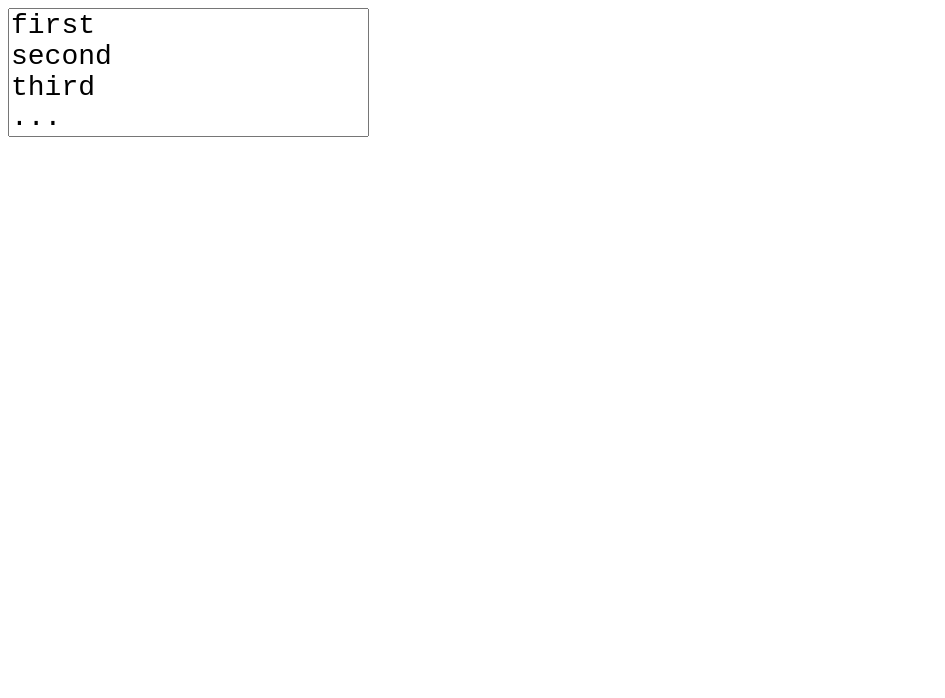
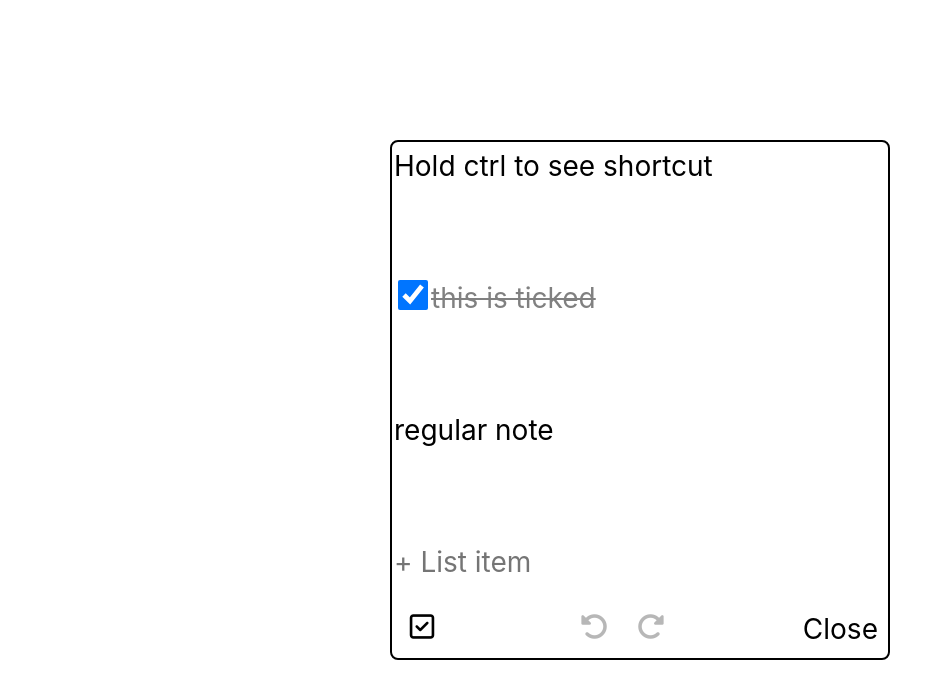
Before and after one commit to AdityaAnuragi/notes-app, a React (Vite) app: page / in a window 1280 px wide. Shown: the top 698 px of the page, without its empty margins (0-945 px from the left). Built offline with nearby package versions, Linux system fonts and the light colour scheme.

Commit message:
open note works with module css

```diff
--- a/src/App.jsx
+++ b/src/App.jsx
@@ -3,10 +3,10 @@
 // import "./App.css"
 // import useThrottle from "./customHooks/useThrottle"
 // import { TooltipButtonWrapper } from "./components/tooltipButton"
-// import { OpenNote } from "./components/OpenNote"
-import { NoteInHomePage } from "./components/NoteInHomePage"
+import { OpenNote } from "./components/OpenNote"
+// import { NoteInHomePage } from "./components/NoteInHomePage"
 function App() {
-  return <NoteInHomePage />
+  return <OpenNote />
 }
 
 export default App
--- a/src/components/OpenNote.jsx
+++ b/src/components/OpenNote.jsx
@@ -301,24 +301,25 @@ function OpenNote() {
   }, [])
   const aVar = useRef();
   return (
-    <div id="spanningTheWholeViewWidthAndHeightWrapper" ref={aVar}>
-      <div id="individualNoteContainer" >
-        <div id="elementContainer">
+    <div className={openNoteStyle.spanningTheWholeViewWidthAndHeightWrapper} ref={aVar}>
+      <div className={openNoteStyle.individualNoteContainer} >
+        <div className={openNoteStyle.elementContainer}>
           {filteredHistory.current[filteredHistory.current.length + pointer] && filteredHistory.current[filteredHistory.current.length + pointer].map((element, index) => {
             return (
-              <div className="textAreaContainer" key={index} style={{ display: "flex", justifyContent: "space-between", alignItems: "flex-start" }} >
-                <div className="inputAndTextAreaSubWrapper" style={{ display: "flex", alignItems: "flex-start" }}>
-                  {element.category.isCheckBox && <input type="checkbox" checked={filteredHistory.current[filteredHistory.current.length + pointer][index].category.isChecked} onChange={() => handleCheckChange(index)} />}
-                  <textarea style={getStyles(index)} value={filteredHistory.current[filteredHistory.current.length + pointer][index].data} className="textarea" ref={(node) => {
+              <div className={openNoteStyle.textAreaContainer} key={index} style={{ display: "flex", justifyContent: "space-between", alignItems: "flex-start" }} >
+                <div className={openNoteStyle.inputAndTextAreaSubWrapper} style={{ display: "flex", alignItems: "flex-start" }}>
+                  {element.category.isCheckBox && <input className={openNoteStyle.input} type="checkbox" checked={filteredHistory.current[filteredHistory.current.length + pointer][index].category.isChecked} onChange={() => handleCheckChange(index)} />}
+                  <textarea style={getStyles(index)} value={filteredHistory.current[filteredHistory.current.length + pointer][index].data} className={openNoteStyle.textarea} ref={(node) => {
                     callbackForRef(node, index)
                     textareas.push(node)
                   }} onChange={(e) => handleTextChange(e, index)} onKeyDown={(e) => handleKeyDown(e, index)} onFocus={() => handleOnFocus(index)} />
                 </div>
-                <div className="twoButtonContainer">
+                <div className={openNoteStyle.twoButtonContainer}>
                   <TooltipButtonWrapper
                     shortcut="Enter"
                     buttonProps={{
-                      className: "listItemButtons roundedButton",
+                      // className: "listItemButtons roundedButton ",
+                      className: openNoteStyle.listItemButtons + " " + openNoteStyle.roundedButton + " ",
                       onClick: () => handleCtrlEnter(index)
                     }}
                     logoName="fa-solid fa-plus"
@@ -330,7 +331,8 @@ function OpenNote() {
                   <TooltipButtonWrapper
                     shortcut="Shift+Enter"
                     buttonProps={{
-                      className: "listItemButtons roundedButton",
+                      // className: "listItemButtons roundedButton ",
+                      className: openNoteStyle.listItemButtons + " " + openNoteStyle.roundedButton + " ",
                       onClick: () => deleteElement(index)
                     }}
                     logoName="fa-solid fa-trash"
@@ -342,29 +344,31 @@ function OpenNote() {
               </div>
             )
           })}
-          <div className="textAreaContainer">
-            <textarea id="addNewItemTextArea" className="textarea" placeholder="+ List item" ref={(node) => {
+          <div className={openNoteStyle.textAreaContainer}>
+            <textarea id="addNewItemTextArea" className={openNoteStyle.textarea} placeholder="+ List item" ref={(node) => {
               handleFocusingAddListItemWhenNoElementsInState(node)
               addNewItemTextAreaRef.current = node
             }} onChange={handleAddListItem} />
           </div>
         </div>
-        <footer>
+        <footer className={openNoteStyle.footer}>
           <TooltipButtonWrapper
             shortcut="/"
             buttonProps={{
-              className: "roundedButton",
+              // className: "roundedButton ",
+              className: openNoteStyle.roundedButton + " ",
               onClick: () => handleCtrlSlash(indexOfCurrentlyFocusedElement.current)
             }}
             logoName="fa-regular fa-square-check"
             textareas = {textareas}
           />
-          <div id="undoRedoContainer">
+          <div className={openNoteStyle.undoRedoContainer}>
 
             <TooltipButtonWrapper
               shortcut="Z"
               buttonProps={{
-                className: "roundedButton",
+                className: openNoteStyle.roundedButton + " ",
+                // className: "roundedButton ",
                 onClick: handleUndo,
                 disabled: pointer * -1 === filteredHistory.current.length,
                 style: { cursor: (pointer * -1 === filteredHistory.current.length) ? "not-allowed" : "auto" }
@@ -376,7 +380,7 @@ function OpenNote() {
             <TooltipButtonWrapper
               shortcut="Y"
               buttonProps={{
-                className: "roundedButton",
+                className: openNoteStyle.roundedButton + " ",
                 onClick: handleRedo,
                 disabled: pointer === -1,
                 style: { cursor: pointer === -1 ? "not-allowed" : "auto" }
@@ -387,7 +391,7 @@ function OpenNote() {
 
             {/* Redo button */}
           </div>
-          <button>Close</button>
+          <button className={openNoteStyle.button}>Close</button>
         </footer>
       </div>
     </div>
--- a/src/components/OpenNote.module.css
+++ b/src/components/OpenNote.module.css
@@ -1,20 +1,22 @@
-#spanningTheWholeViewWidthAndHeightWrapper {
+/* i button textarea input */
+
+.spanningTheWholeViewWidthAndHeightWrapper {
   display: flex;
 }
 
 @media (min-width: 500px) {
-  #individualNoteContainer {
+  .individualNoteContainer {
     min-width: 500px;
     max-width: 500px;
     /* this is to make sure that width remains constant otherwise it'll look bad */
   }
-  #spanningTheWholeViewWidthAndHeightWrapper {
+  .spanningTheWholeViewWidthAndHeightWrapper {
     align-items: center;
   }
 }
 
 @media (max-width: 500px) {
-  #individualNoteContainer {
+  .individualNoteContainer {
     min-width: 300px;
     max-width: 300px;
     /* width: 300px; this is to make sure that width remains constant otherwise it'll look bad */
@@ -23,10 +25,10 @@
 }
 
 @media (min-width : 426px) {
-  textarea,button {
+  .textarea,.button {
     font-size: 28px;
   }
-  input {
+  .input {
     width: 30px;
     height: 30px;
   }
@@ -47,14 +49,14 @@
   height: 30px;
 } */
 
-#spanningTheWholeViewWidthAndHeightWrapper {
+.spanningTheWholeViewWidthAndHeightWrapper {
   height: 100vh;
   /* display: flex; */
   /* align-items: center; */
   justify-content: center;
 }
 
-#individualNoteContainer {
+.individualNoteContainer {
   border: 2px solid black;
   border-radius: 8px;
   width: fit-content;
@@ -71,7 +73,7 @@
 
 }
 
-textarea {
+.textarea {
   resize: none;
   width: max-content;
   padding: 0px;
@@ -83,7 +85,7 @@ textarea {
   font-size: 32px;
 } */
 
-textarea:focus-visible {
+.textarea:focus-visible {
   outline: 0px;
   /* border-color : rgba(0,0,0,1); */
 }
@@ -95,7 +97,7 @@ textarea:focus-visible {
   border-color: rgba(0,0,0,0);
 }
 
-.textAreaContainer:has(textarea:focus-visible) {
+.textAreaContainer:has(.textarea:focus-visible) {
   border-color: rgba(0,0,0,1);
 }
 
@@ -112,27 +114,27 @@ textarea:focus-visible {
 }
 
 
-#elementContainer {
+.elementContainer {
   max-height: 500px;
   overflow-y: auto;
 }
 
-footer {
+.footer {
   display: flex;
   justify-content: space-between;
 }
 
-button {
+.button {
   background-color: transparent;
   border-radius: 5px;
   border-color: transparent;
 }
 
-button:hover {
+.button:hover {
   background-color: rgba(128, 128, 128,0.3);
 }
 
-i {
+.i {
   width: 40px;
   height: 40px;
 }
--- a/src/components/tooltipButton.jsx
+++ b/src/components/tooltipButton.jsx
@@ -1,6 +1,7 @@
 import { Tooltip } from "@mantine/core"
 import { useEffect, useState } from "react"
-
+import openNoteStyle from "./OpenNote.module.css"
+import '@mantine/core/styles.css';
 function TooltipButtonWrapper({ shortcut, position = "top", offset = -13, buttonProps, logoName, index = -1, textareas }) {
   const [isOpen, setIsOpen] = useState(false)
   // console.log(document.activeElement)
@@ -63,12 +64,12 @@ function TooltipButtonWrapper({ shortcut, position = "top", offset = -13, button
         <button
           onMouseOver={handleMouseEnter}
           onMouseLeave={handleMouseLeave}
-          className={buttonProps.className}
+          className={buttonProps.className + openNoteStyle.button}
           onClick={buttonProps.onClick} // not all elements have an onClick or styles (such as checkbox) but it's fine they're null here
           disabled={buttonProps.disabled}
           style={buttonProps.style}
         >
-          <i className={logoName}></i>
+          <i className={logoName + " " + openNoteStyle.i}></i>
         </button>
       </Tooltip>
     </>
```
